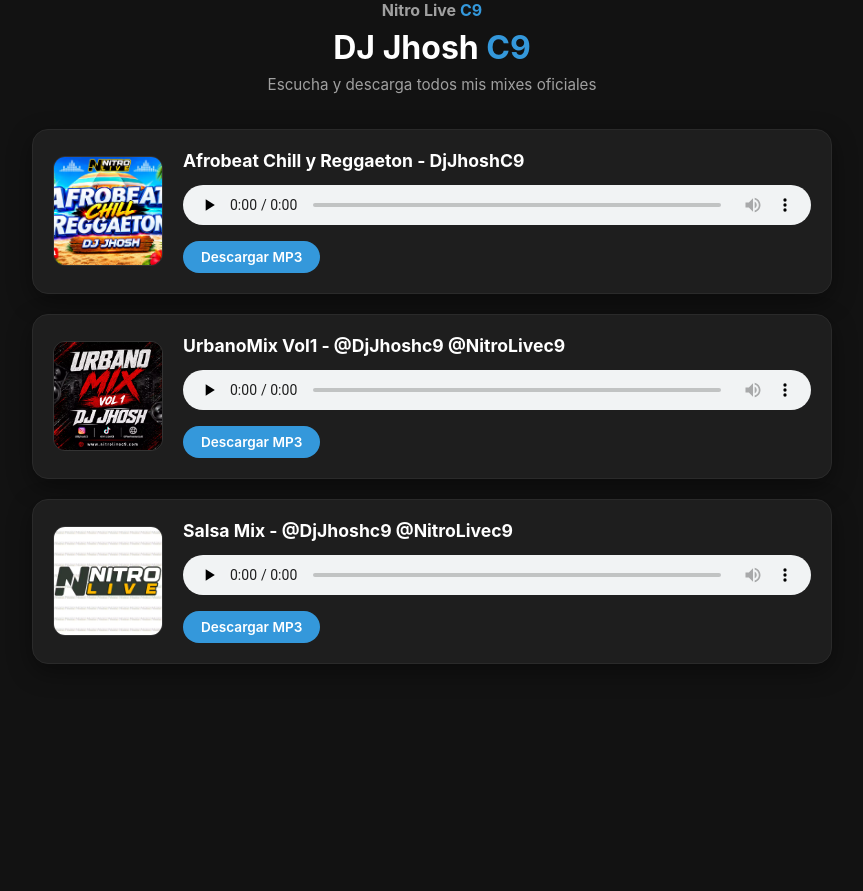
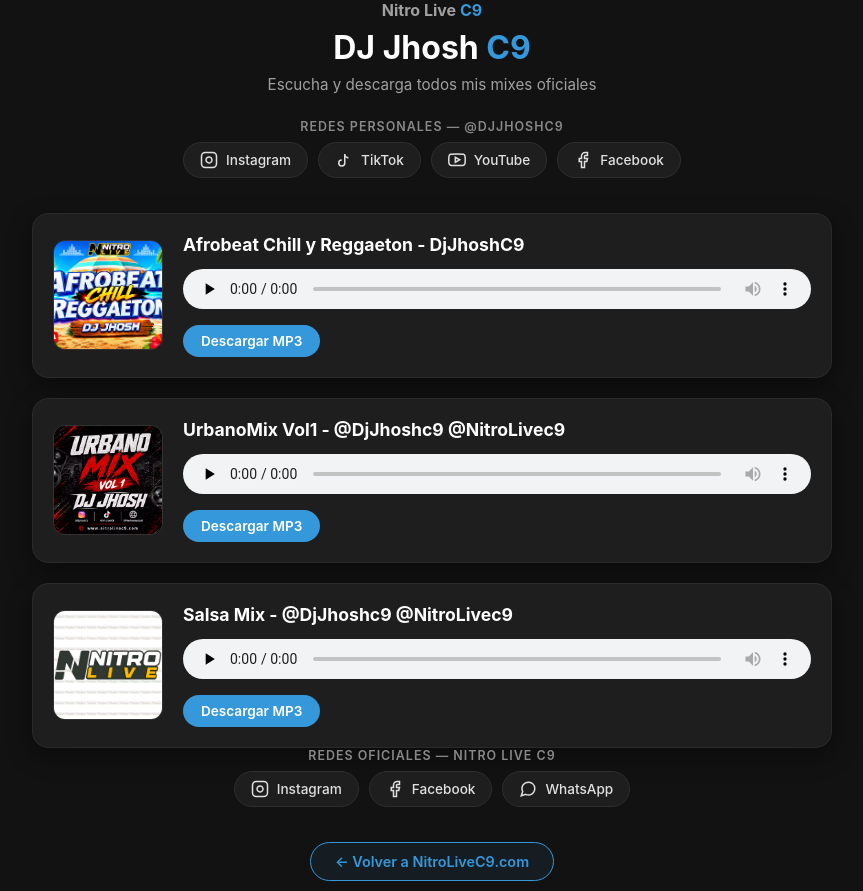
Before and after one commit to djjhoshc9-debug/nitrolivec9, an Astro site: page /djjhoshc9 in a window 1280 px wide. Shown: the whole page, without its empty margins (208-1071 px from the left). Before the commit the page ends 800 px from the top, so only its background shows below. Built offline with nearby package versions, Linux system fonts and the light colour scheme; Astro itself is replaced by a stand-in of ours.

Commit message:
actualizacion de pagina con redes djjhosh

```diff
--- a/src/pages/djjhoshc9.astro
+++ b/src/pages/djjhoshc9.astro
@@ -37,6 +37,37 @@ const mixes = [
       <div class="brand">Nitro Live <span>C9</span></div>
       <h1>DJ Jhosh <span>C9</span></h1>
       <p>Escucha y descarga todos mis mixes oficiales</p>
+      <!-- SECCIÓN DE REDES SOCIALES -->
+<div class="social-wrapper">
+
+  <!-- Redes Personales -->
+  <div class="social-group">
+    <span class="social-label">Redes Personales — @DjJhoshC9</span>
+    <div class="social-buttons">
+      <a href="https://instagram.com/djjhoshc9" target="_blank" rel="noopener noreferrer" class="social-btn ig" aria-label="Instagram Personal">
+        <svg viewBox="0 0 24 24" width="18" height="18" stroke="currentColor" stroke-width="2" fill="none"><rect x="2" y="2" width="20" height="20" rx="5" ry="5"></rect><path d="M16 11.37A4 4 0 1 1 12.63 8 4 4 0 0 1 16 11.37z"></path><line x1="17.5" y1="6.5" x2="17.51" y2="6.5"></line></svg>
+        <span>Instagram</span>
+      </a>
+
+      <a href="https://tiktok.com/@djjhoshc9" target="_blank" rel="noopener noreferrer" class="social-btn tt" aria-label="TikTok Personal">
+        <svg viewBox="0 0 24 24" width="18" height="18" stroke="currentColor" stroke-width="2" fill="none"><path d="M9 12a4 4 0 1 0 4 4V4a5 5 0 0 0 5 5"></path></svg>
+        <span>TikTok</span>
+      </a>
+
+      <a href="https://youtube.com/@djjhoshc9" target="_blank" rel="noopener noreferrer" class="social-btn yt" aria-label="YouTube Personal">
+        <svg viewBox="0 0 24 24" width="18" height="18" stroke="currentColor" stroke-width="2" fill="none"><path d="M22.54 6.42a2.78 2.78 0 0 0-1.94-2C18.88 4 12 4 12 4s-6.88 0-8.6.46a2.78 2.78 0 0 0-1.94 2A29 29 0 0 0 1 11.75a29 29 0 0 0 .46 5.33A2.78 2.78 0 0 0 3.4 19c1.72.46 8.6.46 8.6.46s6.88 0 8.6-.46a2.78 2.78 0 0 0 1.94-2 29 29 0 0 0 .46-5.25 29 29 0 0 0-.46-5.33z"></path><polygon points="9.75 15.02 15.5 11.75 9.75 8.48 9.75 15.02"></polygon></svg>
+        <span>YouTube</span>
+      </a>
+
+      <a href="https://facebook.com/djjhoshc9" target="_blank" rel="noopener noreferrer" class="social-btn fb" aria-label="Facebook Personal">
+        <svg viewBox="0 0 24 24" width="18" height="18" stroke="currentColor" stroke-width="2" fill="none"><path d="M18 2h-3a5 5 0 0 0-5 5v3H7v4h3v8h4v-8h3l1-4h-4V7a1 1 0 0 1 1-1h3z"></path></svg>
+        <span>Facebook</span>
+      </a>
+    </div>
+  </div>
+
+</div>
+
     </header>
 
     <section class="mix-grid">
@@ -61,6 +92,31 @@ const mixes = [
         </article>
       ))}
     </section>
+    <!-- SECCIÓN DE REDES OFICIALES (ABAJO) -->
+<footer class="official-footer">
+  <div class="social-group">
+    <span class="social-label">Redes Oficiales — Nitro Live C9</span>
+    <div class="social-buttons">
+      <a href="https://instagram.com/nitrolivec9" target="_blank" rel="noopener noreferrer" class="social-btn ig" aria-label="Instagram Nitro Live C9">
+        <svg viewBox="0 0 24 24" width="18" height="18" stroke="currentColor" stroke-width="2" fill="none"><rect x="2" y="2" width="20" height="20" rx="5" ry="5"></rect><path d="M16 11.37A4 4 0 1 1 12.63 8 4 4 0 0 1 16 11.37z"></path><line x1="17.5" y1="6.5" x2="17.51" y2="6.5"></line></svg>
+        <span>Instagram</span>
+      </a>
+
+      <a href="https://facebook.com/share/1FFtDLjedD/" target="_blank" rel="noopener noreferrer" class="social-btn fb" aria-label="Facebook Nitro Live C9">
+        <svg viewBox="0 0 24 24" width="18" height="18" stroke="currentColor" stroke-width="2" fill="none"><path d="M18 2h-3a5 5 0 0 0-5 5v3H7v4h3v8h4v-8h3l1-4h-4V7a1 1 0 0 1 1-1h3z"></path></svg>
+        <span>Facebook</span>
+      </a>
+
+      <a href="https://wa.me/message/J7BEDY5ZTIQSC1" target="_blank" rel="noopener noreferrer" class="social-btn wa" aria-label="WhatsApp Nitro Live C9">
+        <svg viewBox="0 0 24 24" width="18" height="18" stroke="currentColor" stroke-width="2" fill="none"><path d="M21 11.5a8.38 8.38 0 0 1-.9 3.8 8.5 8.5 0 0 1-7.6 4.7 8.38 8.38 0 0 1-3.8-.9L3 21l1.9-5.7a8.38 8.38 0 0 1-.9-3.8 8.5 8.5 0 0 1 4.7-7.6 8.38 8.38 0 0 1 3.8-.9h.5a8.48 8.48 0 0 1 8 8v.5z"></path></svg>
+        <span>WhatsApp</span>
+      </a>
+    </div>
+  </div>
+
+  <a href="https://nitrolivec9.com" class="back-home">← Volver a NitroLiveC9.com</a>
+</footer>
+
   </main>
 
   <!-- automático AUDIO-->
@@ -181,6 +237,90 @@ const mixes = [
   .btn-download:hover {
     background-color: #2980b9;
   }
+    /* Estilos de los botones sociales */
+  .social-wrapper {
+    display: flex;
+    flex-direction: column;
+    gap: 18px;
+    margin-top: 25px;
+    align-items: center;
+  }
+
+  .social-group {
+    display: flex;
+    flex-direction: column;
+    align-items: center;
+    gap: 8px;
+  }
+
+  .social-label {
+    font-size: 0.78rem;
+    text-transform: uppercase;
+    letter-spacing: 1px;
+    color: #888888;
+    font-weight: 600;
+  }
+
+  .social-buttons {
+    display: flex;
+    flex-wrap: wrap;
+    justify-content: center;
+    gap: 10px;
+  }
+
+  .social-btn {
+    display: inline-flex;
+    align-items: center;
+    gap: 8px;
+    background-color: #1e1e1e;
+    color: #e0e0e0;
+    border: 1px solid #2e2e2e;
+    padding: 8px 16px;
+    border-radius: 30px;
+    text-decoration: none;
+    font-size: 0.85rem;
+    font-weight: 500;
+    transition: all 0.2s ease;
+  }
+
+  .social-btn:hover {
+    transform: translateY(-2px);
+    color: #ffffff;
+  }
+.back-home {
+    display: flex;
+    align-items: center;
+    justify-content: center;
+    gap: 8px;
+    width: fit-content;
+    margin: 35px auto 10px auto;
+    color: #3498db;
+    background-color: rgba(52, 152, 219, 0.08);
+    border: 1px solid #3498db;
+    padding: 10px 24px;
+    border-radius: 30px;
+    text-decoration: none;
+    font-size: 0.9rem;
+    font-weight: 600;
+    transition: all 0.2s ease;
+  }
+
+.back-home:hover {
+    background-color: #3498db;
+    color: #ffffff;
+    transform: translateY(-2px);
+    box-shadow: 0 4px 15px rgba(52, 152, 219, 0.3);
+  }
+
+
+
+  /* Colores sutiles al pasar el cursor (hover) */
+  .social-btn.ig:hover { border-color: #e1306c; background-color: rgba(225, 48, 108, 0.15); }
+  .social-btn.tt:hover { border-color: #00f2fe; background-color: rgba(0, 242, 254, 0.15); }
+  .social-btn.yt:hover { border-color: #ff0000; background-color: rgba(255, 0, 0, 0.15); }
+  .social-btn.fb:hover { border-color: #1877f2; background-color: rgba(24, 119, 242, 0.15); }
+  .social-btn.wa:hover { border-color: #25d366; background-color: rgba(37, 211, 102, 0.15); }
+
 
   @media (max-width: 600px) {
     .mix-card {
```
